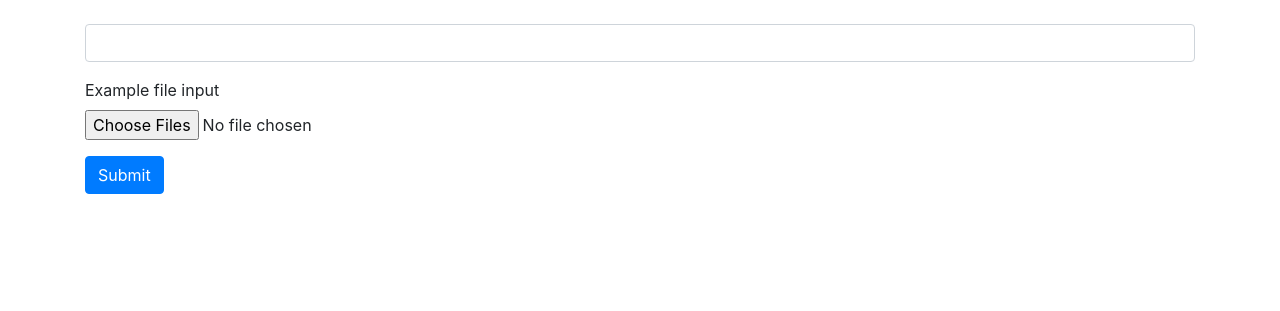
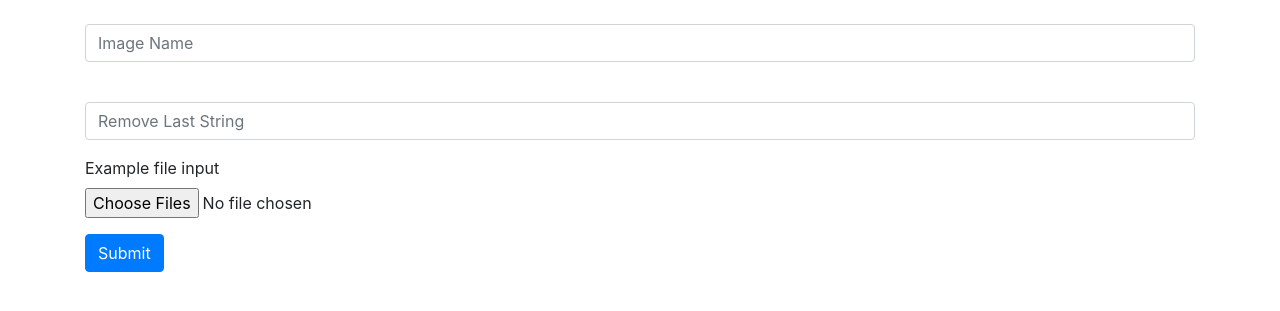
Before and after one commit to sumonsbgc/multiple_upload, a PHP site: page / in a window 1280 px wide. Shown: the top 311 px of the page. Run offline with PHP 8.4, Linux system fonts and the light colour scheme; some libraries are stand-ins or nearby versions.

Commit message:
create a field. user can give a name of image

```diff
--- a/index.php
+++ b/index.php
@@ -16,7 +16,11 @@
                 <form action="upload.php" method="post" enctype="multipart/form-data">
                     <div class="form-group">
                         <label for="prefix"></label>
-                        <input type="text" name="prefix" class="form-control" id="prefix">
+                        <input type="text" name="img_name" class="form-control" id="prefix" placeholder="Image Name">
+                    </div>
+                    <div class="form-group">
+                        <label for="prefix"></label>
+                        <input type="text" name="prefix" class="form-control" id="prefix" placeholder="Remove Last String">
                     </div>
                     <div class="form-group">
                         <label for="file_upload">Example file input</label>
--- a/test.txt
+++ /dev/null
@@ -1 +0,0 @@
-Hello Sumons
--- a/test2.txt
+++ /dev/null
@@ -1 +0,0 @@
-Hello Sumons
```
Also changed, not shown: upload.php (+9 -5 lines), upload/OCERHB0.png (deleted), upload/OIU9QJ0.png (deleted), upload/Rectangle 2.jpg (deleted).
